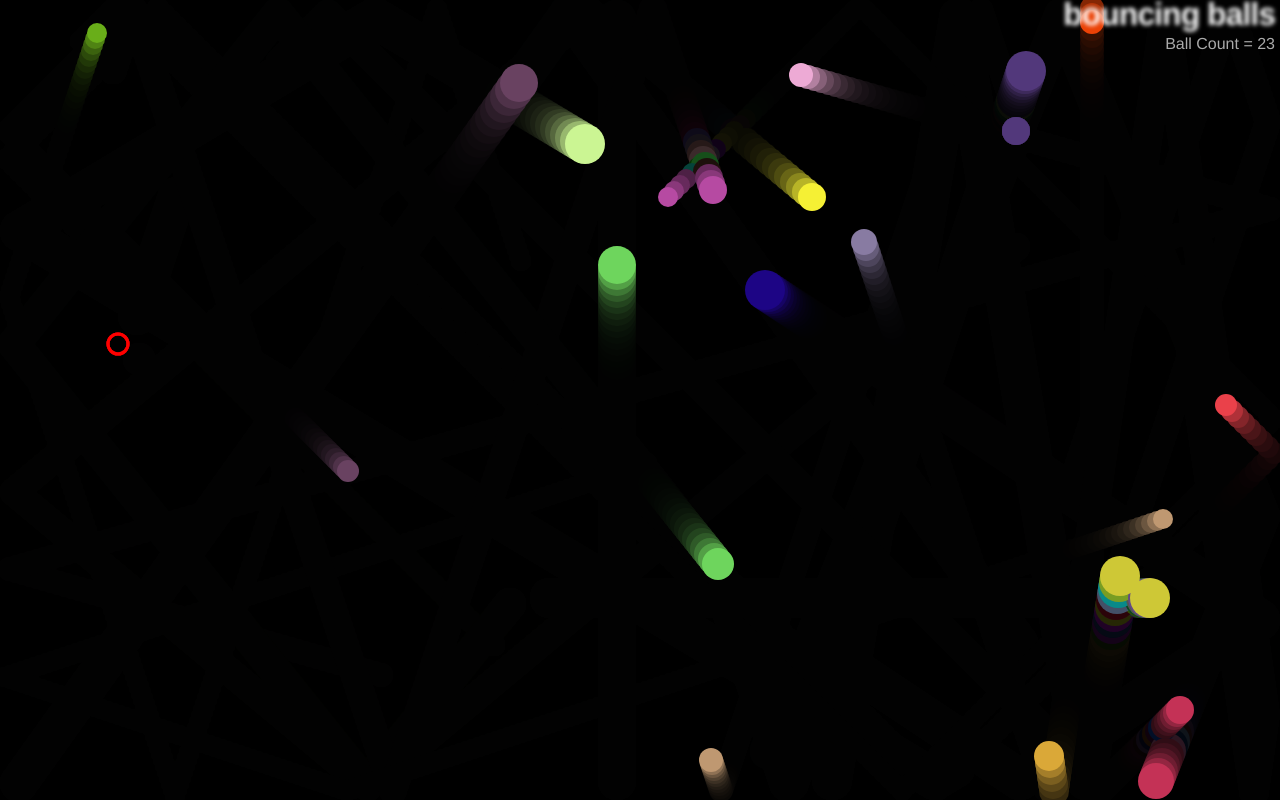
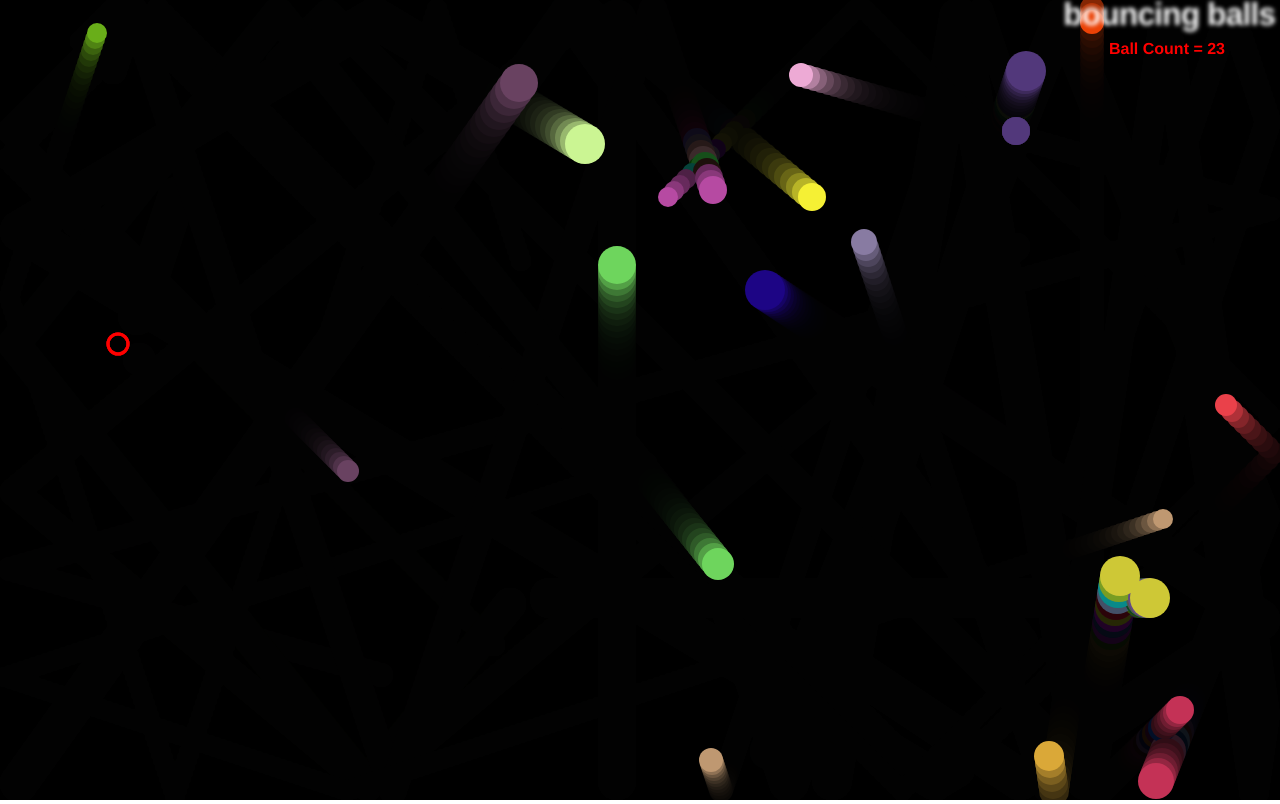
Before and after one commit to Chad-Powellv1/bouncing-balls, a plain HTML site: page index.html in a window 1280 px wide. Drawn offline with Linux system fonts and the light colour scheme.

Commit message:
update main.js and style.js

```diff
--- a/css/style.css
+++ b/css/style.css
@@ -27,8 +27,10 @@ h1 {
 
 #score {
 	position: absolute;
-	margin: 0;
+	margin: 5px;
+	margin-right: 50px;
 	top: 35px;
 	right: 5px;
-	color: #aaa;
+	color: red;
+	font-weight: bold;
 }
--- a/js/main.js
+++ b/js/main.js
@@ -46,7 +46,7 @@ class Shape {
 // CREATE BALL CLASS WITH ITS PROPERTIES, FUNCTIONS WILL BE CREATED AS METHODS OF THE CLASS
 class Ball extends Shape {
 	constructor(x, y, velX, velY, color, size) {
-		super(x, y, velX, velY);
+		super(x, y, velX, velY); // SUPER KEYWORD, ACCESSES & CALLS METHODS FROM THE PARENT OBJECT SHAPE
 
 		this.color = color;
 		this.size = size;
@@ -61,22 +61,22 @@ class Ball extends Shape {
 	}
 
 	update() {
-		// IF THE BALL HITS THE RIGHT SIDE IT WILL GO BACK LEFT
+		// KEEPS BALL FROM GOING OFF RIGHT SIDE OF SCREEN
 		if (this.x + this.size >= width) {
 			this.velX = -this.velX;
 		}
 
-		// IF THE BALL HITS THE LEFT SIDE IT WILL GO BACK RIGHT
+		// KEEPS BALL FROM GOING OFF LEFT SIDE OF SCREEN
 		if (this.x - this.size <= 0) {
 			this.velX = -this.velX;
 		}
 
-		// IF THE BALL HITS THE TOP SIDE IT WILL GO BACK DOWN
+		// KEEPS BALL FROM GOING OFF TOP OF SCREEN
 		if (this.y + this.size >= height) {
 			this.velY = -this.velY;
 		}
 
-		// IF THE BALL HITS THE BOTTOM SIDE IT WILL GO BACK UP
+		// KEEPS BALL FROM GOING OFF BOTTOM OF SCREEN
 		if (this.y - this.size <= 0) {
 			this.velY = -this.velY;
 		}
@@ -87,7 +87,7 @@ class Ball extends Shape {
 	}
 
 	collisionDetect() {
-		// FOR LOOP, TO LOOP THROUGH THE ballsArray
+		// FOR LOOP, TO LOOP THROUGH THE ballsArray AND DETECT WHEN BALL OBJECTS COLLIDE
 		for (const ball of ballsArray)
 			if (!(this === ball)) {
 				const dx = this.x - ball.x;
@@ -110,6 +110,7 @@ class EvilCircle extends Ball {
 		this.color = 'red';
 		this.size = 10;
 
+		// CREATE KEYBOARD INPUTS ALLOWING PLAYER TO CONTROL EVIL CIRCLE
 		window.addEventListener('keydown', e => {
 			switch (e.key) {
 				case 'a':
@@ -129,38 +130,24 @@ class EvilCircle extends Ball {
 	}
 
 	draw() {
-		ctx.beginPath();
-		ctx.lineWidth = 3;
-		ctx.strokeStyle = this.color;
-		ctx.arc(this.x, this.y, this.size, 0, 2 * Math.PI);
-		ctx.stroke();
+		ctx.beginPath(); // CREATES A NEW PATH FOR DRAWING
+		ctx.lineWidth = 3; // SETS THE LINE WIDTH FOR THE EVIL CIRCLE OUTLINE
+		ctx.strokeStyle = this.color; // SETS THE COLOR OF CIRCLE BASED ON OBJECT PROPERTY SET IN CLASS OBJECT
+		ctx.arc(this.x, this.y, this.size, 0, 2 * Math.PI); // DETERMINES SHAPE, THIS CASE ROUND
+		ctx.stroke(); // SETS THE COLOR ONLY TO MAKE A CIRCLE AND LEAVING THE CENTER VOID OF COLOR
 	}
 
-	checkBounds() {
-		if (this.x + this.size >= width) {
-			this.velX -= this.velX;
-		}
-
-		if (this.x - this.size <= 0) {
-			this.velX += this.velX;
-		}
-
-		if (this.y + this.size >= height) {
-			this.velY -= this.velY;
-		}
-
-		if (this.y - this.size <= 0) {
-			this.velY += this.velY;
-		}
-	}
-
+	// FOR LOOP, TO LOOP THROUGH THE ballsArray AND DETECT WHEN BALL OBJECTS COLLIDE
 	collisionDetect() {
 		for (const ball of ballsArray) {
-			if (ball.exists) {
+
+		// ADDED THE EXISTS PROPERTY TO CONDITIONAL STATEMENT
+			if (!(this === ball) && ball.exists) {
 				const dx = this.x - ball.x;
 				const dy = this.y - ball.y;
 				const distance = Math.sqrt(dx * dx + dy * dy);
 
+			// CONDITIONAL STATEMENT REMOVES BALL AFTER COLLISION AND ADDS COUNT TO pTag ELEMENT IN DOM
 				if (distance < this.size + ball.size) {
 					ball.exists = false;
 					count--;
@@ -169,27 +156,53 @@ class EvilCircle extends Ball {
 			}
 		}
 	}
+
+
+	checkBounds() {
+		// KEEPS BALL FROM GOING OFF RIGHT SIDE OF SCREEN
+		if (this.x + this.size >= width) {
+			this.velX -= this.velX;
+		}
+
+		// KEEPS BALL FROM GOING OFF LEFT SIDE OF SCREEN
+		if (this.x - this.size <= 0) {
+			this.velX += this.velX;
+		}
+
+		// KEEPS BALL FROM GOING OFF TOP SIDE OF SCREEN
+		if (this.y + this.size >= height) {
+			this.velY -= this.velY;
+		}
+
+		// KEEPS BALL FROM GOING OFF BOTTOM SIDE OF SCREEN
+		if (this.y - this.size <= 0) {
+			this.velY += this.velY;
+		}
+	}
 }
 
 // CREATE AN ARRAY TO STORE THE BALLS ONCE THEY ARE ADDED TO THE CANVAS
 const ballsArray = [];
 
-// CREATE A WHILE LOOP TO CREATE RANDOM BALL SIZES AND COLORS
+/* CREATE A WHILE LOOP TO CREATE RANDOM BALL SIZES, COLORS, AND ENSURE THEY ARE DRAWN ONE BALL
+WIDTH AWAY FROM THE EDGE AND ANOTHER BALL */
 while (ballsArray.length < 25) {
 	const size = randomNumber(10, 20);
 	const ball = new Ball(
-		randomNumber(0 + size, width - size), // BALL POSITION DRAWN ONE BALL WIDTH AWAY FROM EDGE AND OTHER BALL
+		randomNumber(0 + size, width - size),
 		randomNumber(0 + size, height - size),
 		randomNumber(-7, 7),
 		randomNumber(-7, 7),
 		randomRGB(),
 		size
 	);
+	// PUSH CREATED BALLS TO THE ballsArray, UPDATE TOTAL BALL COUNT AND ADD TO pTAG in DOM
 	ballsArray.push(ball);
 	count++;
 	pTag.textContent = `Ball Count: ${count}`;
 }
 
+// CREATE THE EVIL CIRCLE AT THE SPECIFIED DIMENSIONS, BUT RANDOM LOCATION ACCORDING TO CLASS PROPERTIES
 const evilRedCircle = new EvilCircle(
 	randomNumber(0, width),
 	randomNumber(0, height)
@@ -209,6 +222,7 @@ const loop = function () {
 		}
 	}
 
+	// EVIL CIRCLE CLASS METHODS ADDED TO LOOP FOR SMOOTH ANIMATION
 	evilRedCircle.draw();
 	evilRedCircle.checkBounds();
 	evilRedCircle.collisionDetect();
@@ -216,4 +230,5 @@ const loop = function () {
 	requestAnimationFrame(loop);
 };
 
+// CALL THE LOOP FUNCTION TO START THE APP
 loop();
```
